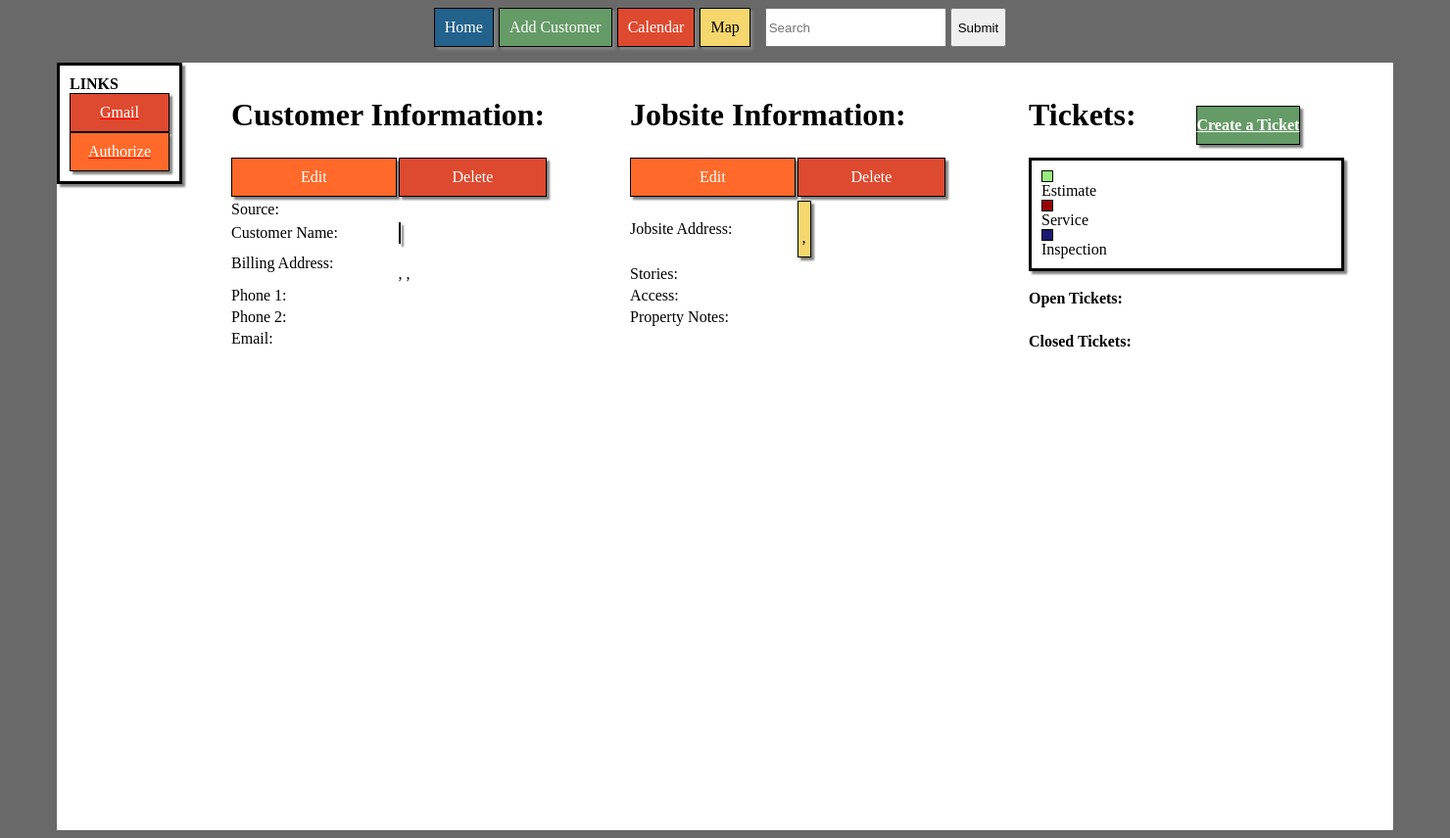
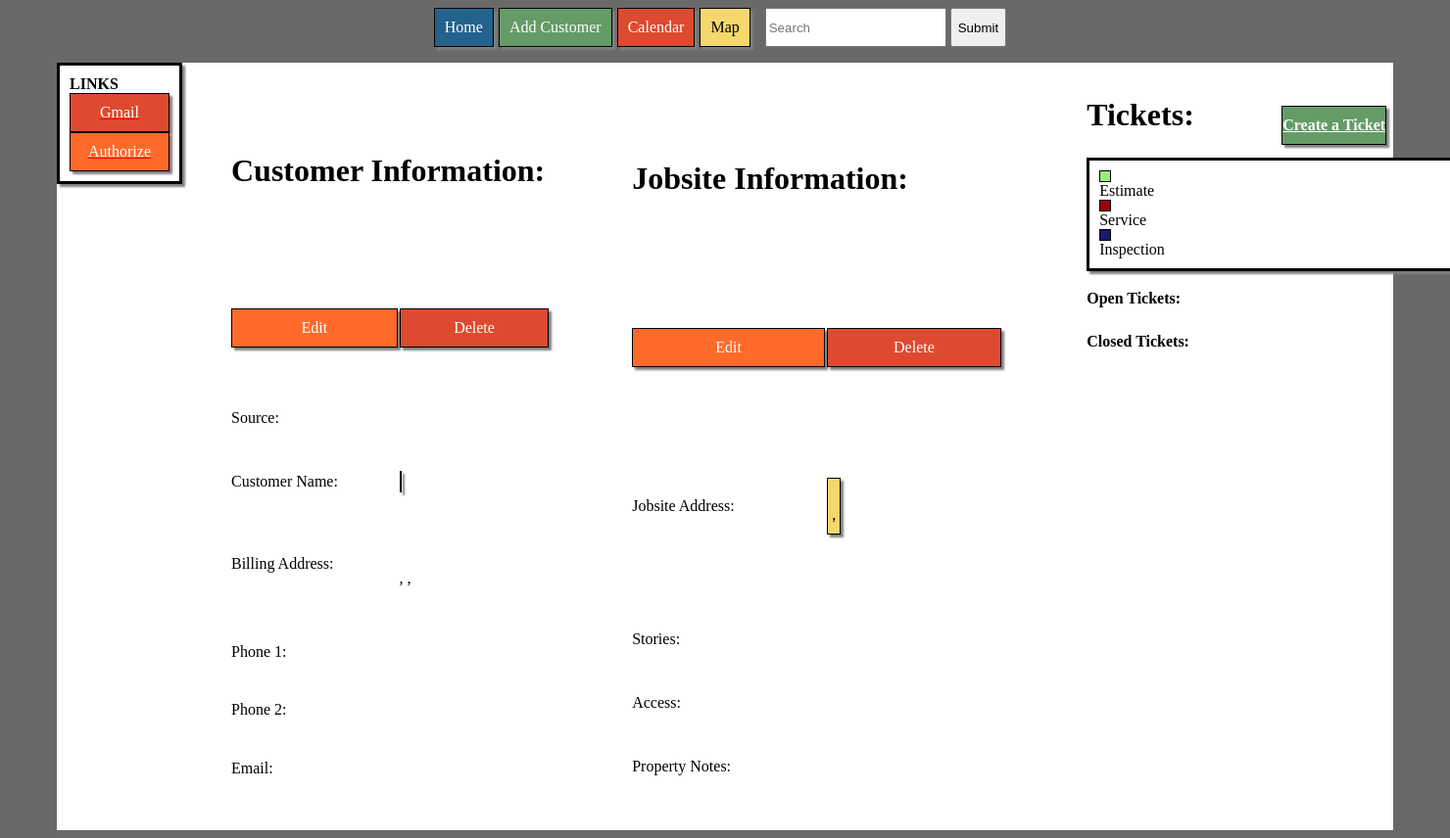
Before and after one commit to solvable/Alpha, a Django app: template templates/CRM/jobsite_detail.html in a window 1480 px wide. Shown: the whole page at 98% size. Run offline with Django 3.2, Linux system fonts and the light colour scheme; the template is opened without the code that fills it, so the values that code supplies are empty; some libraries are stand-ins or nearby versions.

Commit message:
v.73
Added stats to home page.
Changed some styling

Changed models
working on ticket assignment

added profile app for user info
added signals o update ticket - WTF is this problem I'm having
added resize to calendar
TODO: remove whoosh in production and go to elasticsearch
TODO: fix ticket assignment
TODO: Add Dashboard

```diff
--- a/CRM/static/CRM/stylesheet.css
+++ b/CRM/static/CRM/stylesheet.css
@@ -51,7 +51,7 @@
         margin-bottom: 1em;
     }
 
-    .content-container {
+    .contetnt-container {
         display: flex;
         justify-content: left;
         align-items: flex-start;
@@ -62,7 +62,23 @@
 
     }
 
+    .customer-content {
+        display: flex;
+        width:30%;
+
+    }
+    .jobsite-content {
+        display: flex;
+                width:30%;
+
+        flex:2;
+    }
+
     .ticket-content {
+                width:30%;
+
+        order:2;
+
 
     }
 
--- a/templates/CRM/base.html
+++ b/templates/CRM/base.html
@@ -75,15 +75,20 @@
         {% block content %}
         {% endblock content %}
 
+        <div class="customer-content">
+            {% block customer_content %}
+            {% endblock %}
+        </div>
 
+        <div class="jobsite-content">
+            {% block jobsite_content %}
+            {% endblock jobsite_content %}
+        </div>
 
-        {% block jobsite_content %}
-        {% endblock jobsite_content %}
-
-
-
-        {% block ticket_content %}
-        {% endblock ticket_content %}
+        <div class="ticket-content">
+            {% block ticket_content %}
+            {% endblock ticket_content %}
+        </div>
 
         {% block unscheduled %}
         {% endblock unscheduled %}
--- a/templates/CRM/customer_detail.html
+++ b/templates/CRM/customer_detail.html
@@ -3,8 +3,11 @@
     <meta name="viewport" content="initial-scale=1.0">
     <meta charset="utf-8">
 {% endblock addhead %}
+{% block content %}
+{% endblock content %}
 
-{% block content %}
+
+{% block customer_content %}
         <table>
         <tr>
                  <th class="title" colspan="2"><h1>Customer Information:</h1></th>
@@ -50,11 +53,10 @@
                 <td class="td-worktable">{{ customer.email }}</td>
             </tr>
         </table>
-{% endblock content %}
+{% endblock customer_content %}
 
 
 {% block jobsite_content %}
-
 <table>
 <tr>
     <th class="title"><h2>Jobsites:</h2></th>
@@ -75,6 +77,7 @@
 
 </tr>
 </table>
+
 {% endblock jobsite_content %}
 
 
--- a/templates/CRM/jobsite_detail.html
+++ b/templates/CRM/jobsite_detail.html
@@ -1,7 +1,6 @@
 {% extends 'CRM/customer_detail.html' %}
 
 {% block jobsite_content %}
-
     <table>
         <tr>
             <th class="title" colspan="2"><h1>Jobsite Information:</h1></th>
@@ -36,10 +35,10 @@
             </td>
         </tr>
     </table>
+    <div>
 {% endblock jobsite_content %}
 
 {% block ticket_content %}
-
     <table>
     <tr>
         <th class="title">
@@ -132,8 +131,5 @@
 
     </tr>
 
-
-
 </table>
-
 {% endblock ticket_content %}
```
Also changed, not shown: CRM/views.py (+0 -7 lines), templates/CRM/ticket_detail.html (+10 -2 lines), db.sqlite3.
